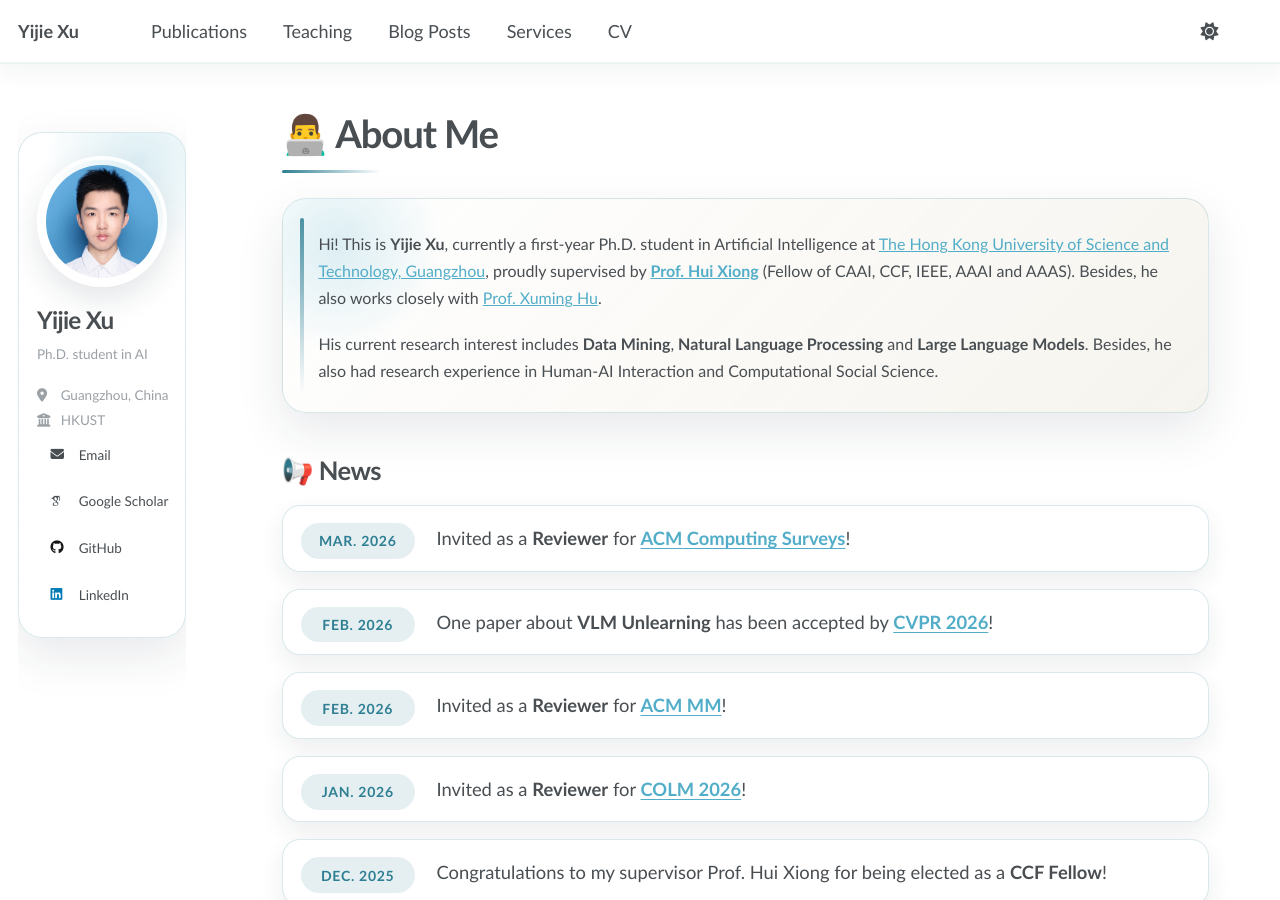
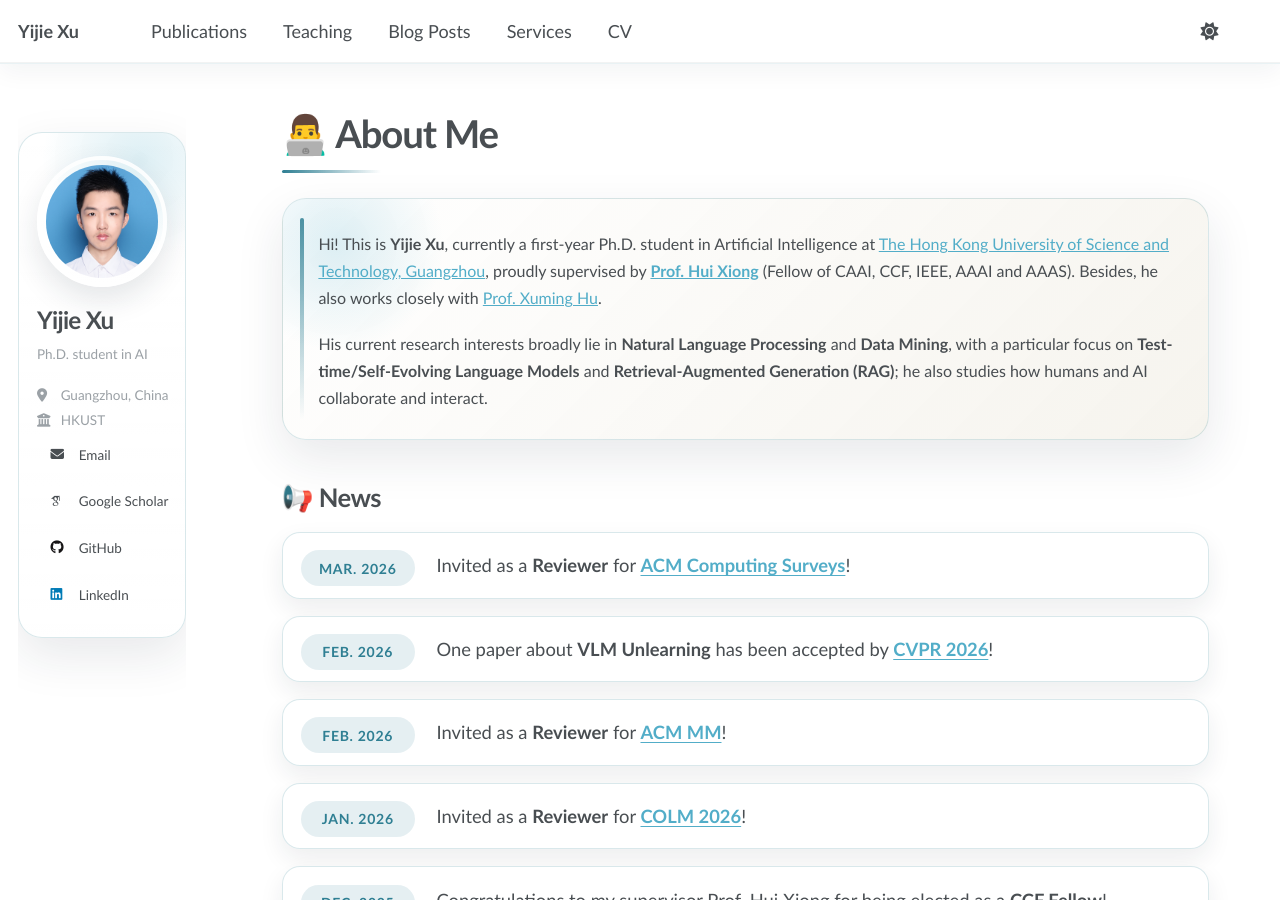
Before and after one commit to yeahjack/yeahjack.github.io, a Jekyll site: the page built from _pages/about.md, in a window 1280 px wide and 900 px high. Built offline with Jekyll 4.4.1, drawn with Linux system fonts in a browser that asks for light colours; some web fonts are replaced; a script that is not in the unit is left out.

Commit message:
update research interest

```diff
--- a/_pages/about.md
+++ b/_pages/about.md
@@ -17,7 +17,7 @@ redirect_from:
     <a href="https://xuminghu.github.io/">Prof. Xuming Hu</a>.
   </p>
   <p>
-    His current research interest includes <strong>Data Mining</strong>, <strong>Natural Language Processing</strong> and <strong>Large Language Models</strong>. Besides, he also had research experience in Human-AI Interaction and Computational Social Science.
+    His current research interests broadly lie in <strong>Natural Language Processing</strong> and <strong>Data Mining</strong>, with a particular focus on <strong>Test-time/Self-Evolving Language Models</strong> and <strong>Retrieval-Augmented Generation (RAG)</strong>; he also studies how humans and AI collaborate and interact.
   </p>
 </div>
 
```
